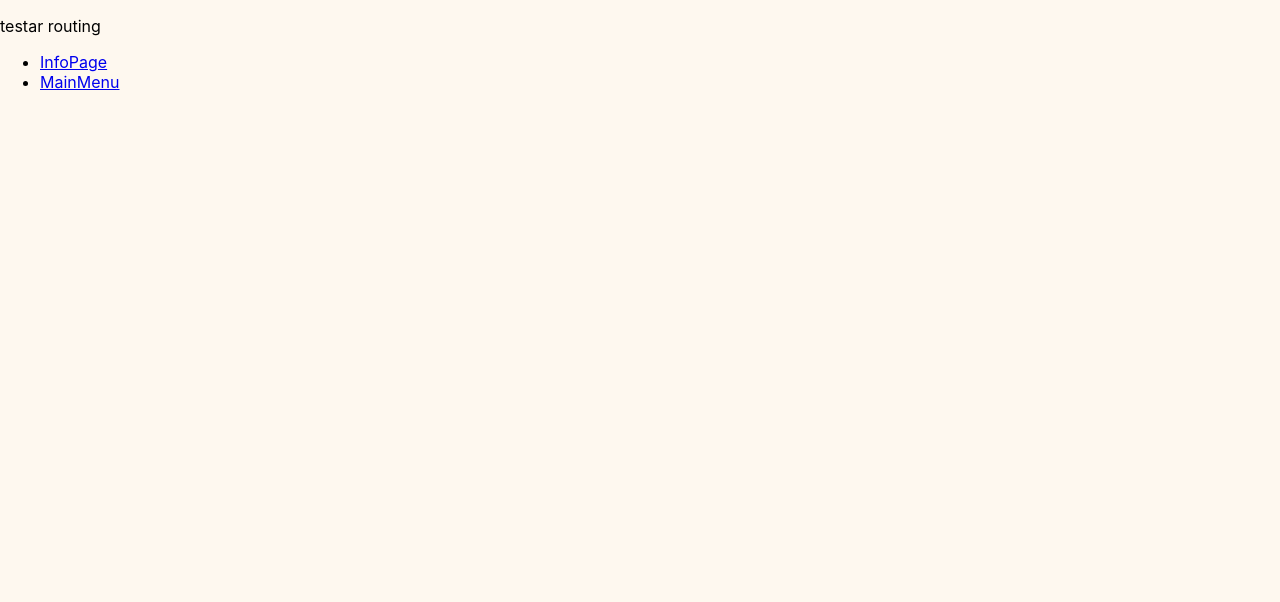
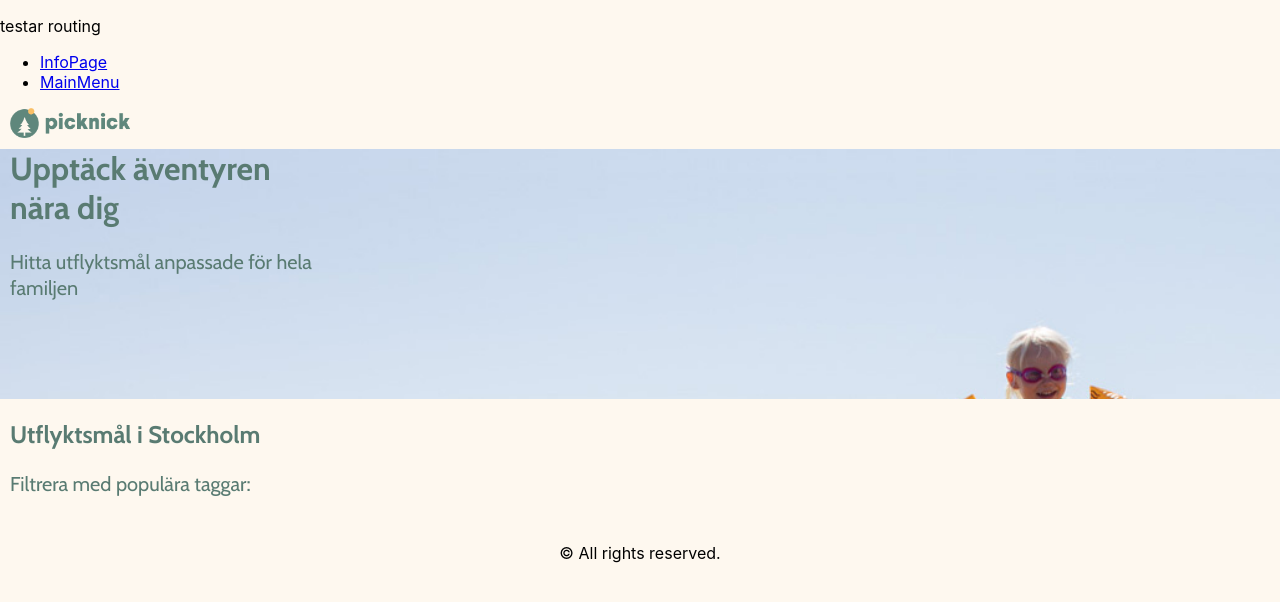
Before and after one commit to Soljojjo/Picknick, a React (Create React App) app: page /InfoPage in a window 1280 px wide. Shown: the top 602 px of the page. Built offline with nearby package versions, Linux system fonts and the light colour scheme.

Commit message:
update blablaaaa

```diff
--- a/src/project/InfoPage.js
+++ b/src/project/InfoPage.js
@@ -1,9 +1,59 @@
-import React from 'react'
+import React, { useEffect, useState } from 'react';
+import Destinations from './Destinations';
 
-export default function InfoPage() {
+
+
+const InfoPage = () => {
+
+
+
+
+    // Can only return one object, encapsulated in a DIV here
     return (
         <div>
 
+
+
+            <div class="header">
+            <div>
+                <img class= "logoPicknick" src="./icons/picknickLogoAndText.png" alt=" logo " />
+            </div>
+
+
+            </div>
+
+
+            <div class="container">
+                {/* <div>
+                <img class="menupicture" src="./images/water.jpg" alt="girl at water"/>
+                </div> */}
+            <h1>Upptäck äventyren <br></br>nära dig</h1>
+                <p class="body_copy">Hitta utflyktsmål anpassade för hela <br></br>familjen
+                </p>
+            </div>
+
+            <div class="container2">
+            <h2>Utflyktsmål i Stockholm</h2>
+            <p class="body_copy">Filtrera med populära taggar:</p>
+
+            </div>
+
+            <div class="container3">
+
+            </div>
+
+            <div class="footer">
+                <p>&copy; All rights reserved.</p>
+            </div>
+
         </div>
-    )
-}
+    );
+};
+
+export default InfoPage;
+
+/*
+<p class="family">
+<img src="./icons/family_friendly_2440px.png" alt="<h2>Familjevänliga utflyktsmål</h2>" />
+</p>
+*/
--- a/src/project/MainMenu.js
+++ b/src/project/MainMenu.js
@@ -5,16 +5,7 @@ import Destinations from './Destinations';
 
 const MainMenu = () => {
 
-    //const url = "https://tv-api-p2x2o.ondigitalocean.app/SVT 1.json"
-    const [programs, setPrograms] = useState([]);
 
-    useEffect(async () => {
-        if (programs.length === 0) {
-            //const response = await fetch(url);
-            //const data = await response.json();
-           // setPrograms(data);
-        }
-    })
 
 
     // Can only return one object, encapsulated in a DIV here
@@ -25,7 +16,7 @@ const MainMenu = () => {
 
             <div class="header">
             <div>
-                <img class= "logoPicknick" src="./images/picknick.jpg" alt=" logo " />
+                <img class= "logoPicknick" src="./icons/picknickLogoAndText.png" alt=" logo " />
             </div>
 
 
@@ -43,6 +34,7 @@ const MainMenu = () => {
 
             <div class="container2">
             <h2>Utflyktsmål i Stockholm</h2>
+            <p class="body_copy">Filtrera med populära taggar:</p>
 
             </div>
 
```
Also changed, not shown: public/icons/picknickLogoAndText.png (renamed from public/icons/picknick_logo_icon_wordmark_390x97.png).
